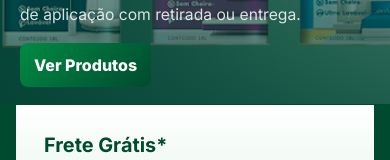
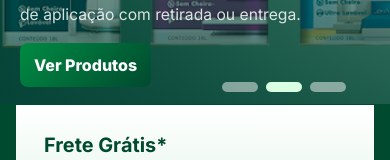
Before and after one commit to victords97/NewSVI, a React (Vite) app: page / in a window 390 px wide. Shown: the part 332-492 px from the top of the page. Built offline with nearby package versions, Linux system fonts and the light colour scheme.

Commit message:
Fix mobile slideshow dots position

```diff
--- a/styles.css
+++ b/styles.css
@@ -1475,9 +1475,16 @@
   }
 
   .slide-dots {
-    right: 20px;
-    bottom: 26px;
-    left: auto;
+    right: auto;
+    bottom: 12px;
+    left: 50%;
+    gap: 8px;
+    transform: translateX(-50%);
+  }
+
+  .slide-dots button {
+    width: 36px;
+    height: 10px;
   }
 
   .benefits-grid,
```
